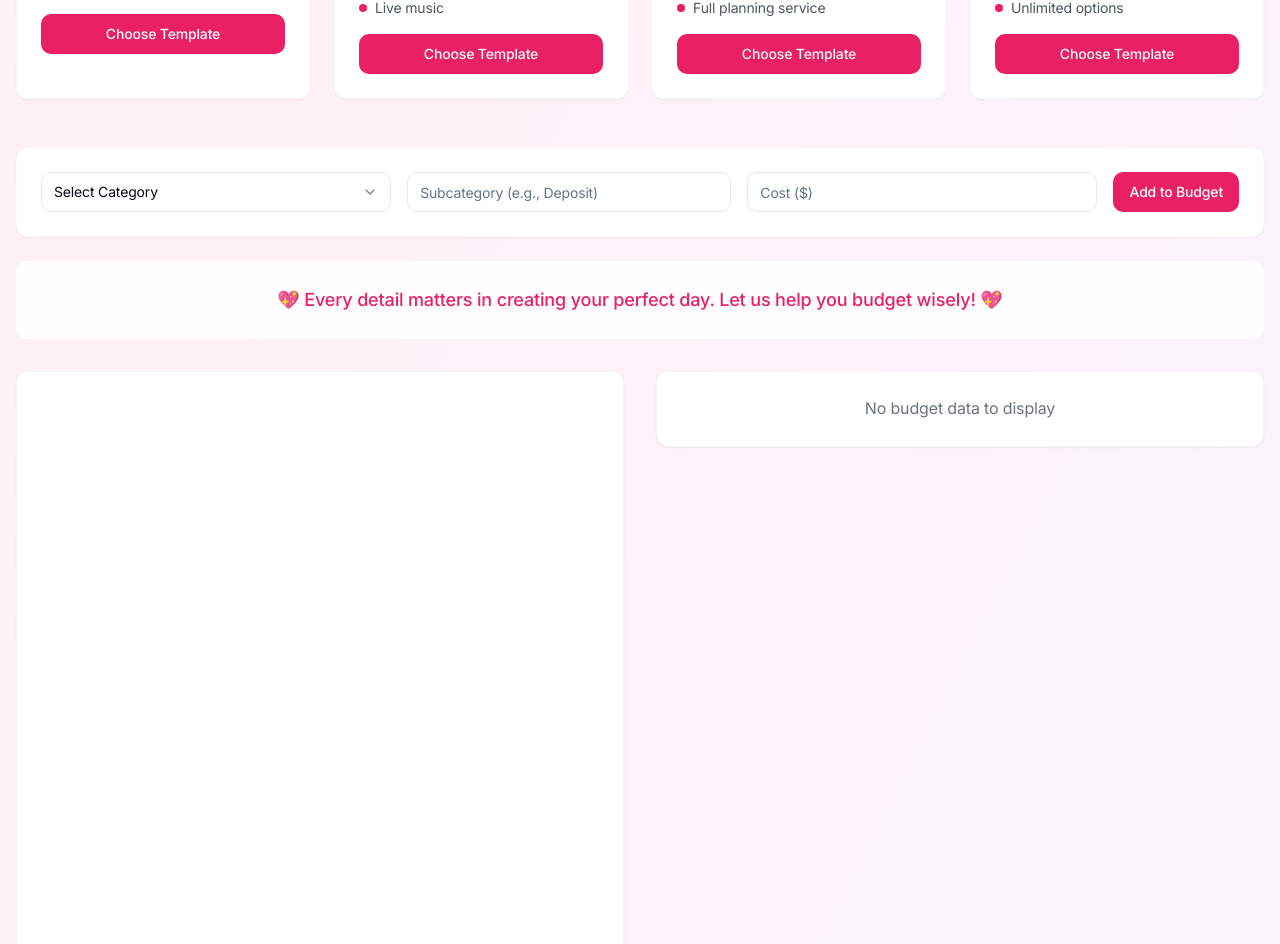
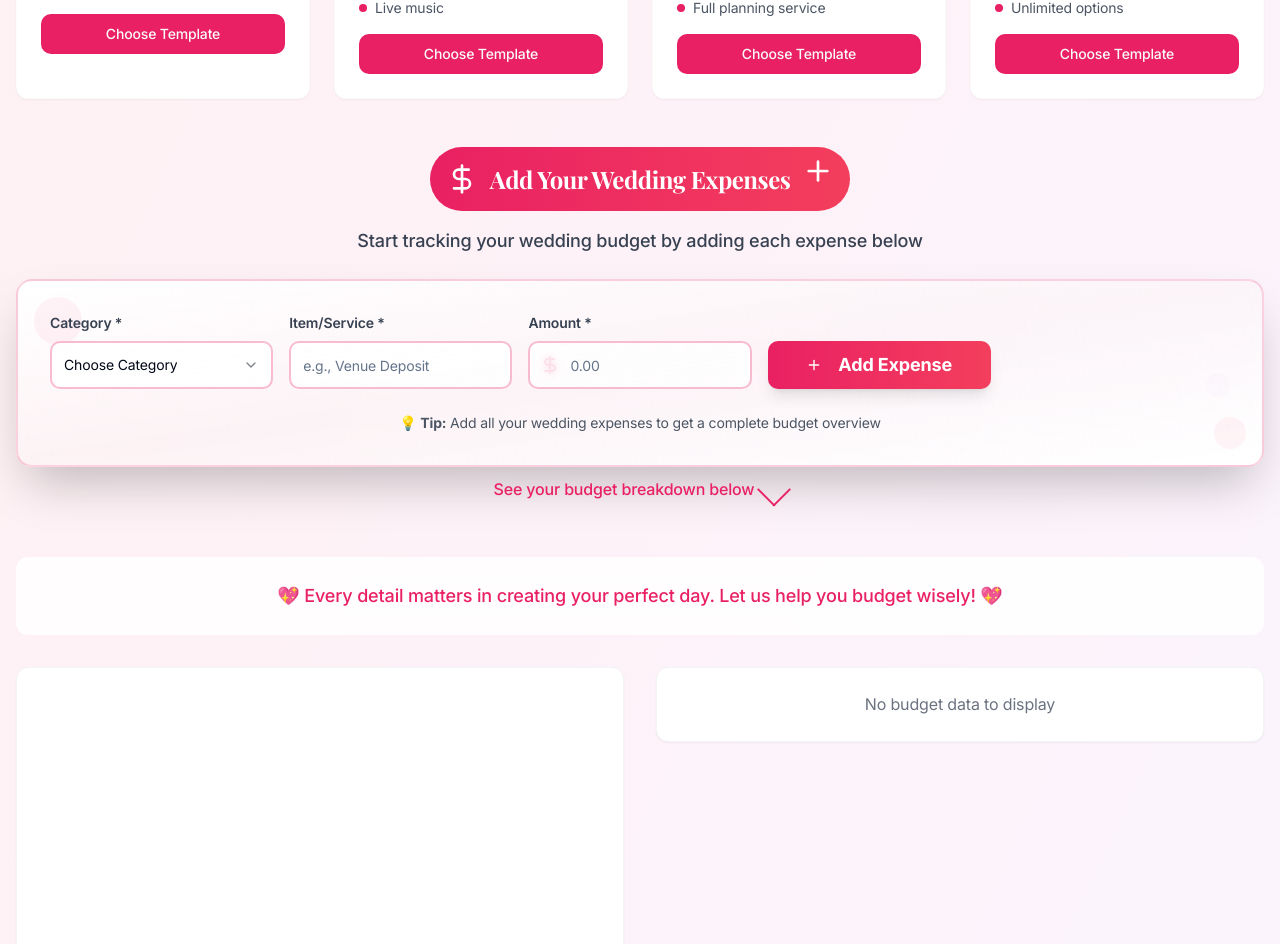
Before and after one commit to Ajaykeats/wedding-county-connect, a React (Vite) app: page /budget in a window 1280 px wide. Shown: the part 920-1864 px from the top of the page. Built offline with nearby package versions, Linux system fonts and the light colour scheme.

Commit message:
feat: Improve budget input section visibility
Enhanced the visual prominence of the expense input section within the budget planner to prevent users from overlooking it.

```diff
--- a/src/components/BudgetInput.tsx
+++ b/src/components/BudgetInput.tsx
@@ -4,6 +4,7 @@ import { Button } from '@/components/ui/button';
 import { Input } from '@/components/ui/input';
 import { Select, SelectContent, SelectItem, SelectTrigger, SelectValue } from '@/components/ui/select';
 import { commonCategories, commonSubcategories, BudgetItem } from '@/types/budget';
+import { Plus, DollarSign } from 'lucide-react';
 
 interface BudgetInputProps {
   onAddItem: (category: string, item: BudgetItem) => void;
@@ -39,14 +40,38 @@ const BudgetInput = ({ onAddItem }: BudgetInputProps) => {
     : [];
 
   return (
-    <div className="bg-white p-6 rounded-lg shadow-sm border border-wedding-blush mb-6">
-      <div className="flex flex-col sm:flex-row gap-4">
+    <div className="relative mb-12">
+      {/* Attention-grabbing header */}
+      <div className="text-center mb-6">
+        <div className="inline-flex items-center gap-3 mb-4 p-4 bg-gradient-to-r from-wedding-pink to-wedding-rose rounded-full">
+          <DollarSign className="h-8 w-8 text-white animate-pulse" />
+          <h2 className="text-2xl font-display font-bold text-white">Add Your Wedding Expenses</h2>
+          <Plus className="h-8 w-8 text-white animate-bounce" />
+        </div>
+        <p className="text-lg text-gray-700 font-medium">
+          Start tracking your wedding budget by adding each expense below
+        </p>
+      </div>
+
+      {/* Prominent input form */}
+      <div className="bg-gradient-to-br from-white via-wedding-blush/30 to-white p-8 rounded-2xl shadow-2xl border-2 border-wedding-pink/20 backdrop-blur-sm relative overflow-hidden">
+        {/* Decorative background elements */}
+        <div className="absolute top-0 left-0 w-full h-full opacity-5">
+          <div className="absolute top-4 left-4 w-12 h-12 bg-wedding-pink rounded-full"></div>
+          <div className="absolute bottom-4 right-4 w-8 h-8 bg-wedding-rose rounded-full"></div>
+          <div className="absolute top-1/2 right-8 w-6 h-6 bg-wedding-lavender rounded-full"></div>
+        </div>
+
+        <div className="relative z-10">
+          <div className="grid grid-cols-1 lg:grid-cols-2 xl:grid-cols-5 gap-4 mb-6">
+            <div className="xl:col-span-1">
+              <label className="block text-sm font-semibold text-gray-700 mb-2">Category *</label>
               <Select
                 value={selectedCategory}
                 onValueChange={setSelectedCategory}
               >
-          <SelectTrigger className="flex-1">
-            <SelectValue placeholder="Select Category" />
+                <SelectTrigger className="h-12 border-2 border-wedding-pink/30 focus:border-wedding-pink bg-white/80 backdrop-blur-sm">
+                  <SelectValue placeholder="Choose Category" />
                 </SelectTrigger>
                 <SelectContent>
                   {commonCategories.map((category) => (
@@ -57,24 +82,31 @@ const BudgetInput = ({ onAddItem }: BudgetInputProps) => {
                   <SelectItem value="other">Other</SelectItem>
                 </SelectContent>
               </Select>
+            </div>
 
             {selectedCategory === 'other' && (
+              <div className="xl:col-span-1">
+                <label className="block text-sm font-semibold text-gray-700 mb-2">Custom Category *</label>
                 <Input
                   type="text"
-            placeholder="Custom Category Name"
+                  placeholder="Enter category name"
                   value={customCategory}
                   onChange={(e) => setCustomCategory(e.target.value)}
-            className="flex-1"
+                  className="h-12 border-2 border-wedding-pink/30 focus:border-wedding-pink bg-white/80 backdrop-blur-sm"
                 />
+              </div>
             )}
 
-        <div className="flex-1 relative">
+            <div className="xl:col-span-1">
+              <label className="block text-sm font-semibold text-gray-700 mb-2">Item/Service *</label>
+              <div className="relative">
                 <Input
                   type="text"
-            placeholder="Subcategory (e.g., Deposit)"
+                  placeholder="e.g., Venue Deposit"
                   value={subcategory}
                   onChange={(e) => setSubcategory(e.target.value)}
                   list="subcategory-suggestions"
+                  className="h-12 border-2 border-wedding-pink/30 focus:border-wedding-pink bg-white/80 backdrop-blur-sm"
                 />
                 {currentSubcategories.length > 0 && (
                   <datalist id="subcategory-suggestions">
@@ -84,21 +116,49 @@ const BudgetInput = ({ onAddItem }: BudgetInputProps) => {
                   </datalist>
                 )}
               </div>
+            </div>
 
+            <div className="xl:col-span-1">
+              <label className="block text-sm font-semibold text-gray-700 mb-2">Amount *</label>
+              <div className="relative">
+                <DollarSign className="absolute left-3 top-1/2 transform -translate-y-1/2 h-5 w-5 text-wedding-pink" />
                 <Input
                   type="number"
-          placeholder="Cost ($)"
+                  placeholder="0.00"
                   value={cost}
                   onChange={(e) => setCost(e.target.value)}
-          className="flex-1"
+                  className="h-12 pl-10 border-2 border-wedding-pink/30 focus:border-wedding-pink bg-white/80 backdrop-blur-sm"
                 />
+              </div>
+            </div>
 
+            <div className="xl:col-span-1">
+              <label className="block text-sm font-semibold text-gray-700 mb-2">&nbsp;</label>
               <Button
                 onClick={handleSubmit}
-          className="bg-wedding-pink hover:bg-wedding-rose text-white"
+                className="w-full h-12 bg-gradient-to-r from-wedding-pink to-wedding-rose hover:from-wedding-rose hover:to-wedding-deep-rose text-white font-bold text-lg shadow-lg hover:shadow-xl transform hover:scale-105 transition-all duration-200"
               >
-          Add to Budget
+                <Plus className="h-5 w-5 mr-2" />
+                Add Expense
               </Button>
+            </div>
+          </div>
+
+          {/* Helper text */}
+          <div className="text-center">
+            <p className="text-sm text-gray-600">
+              💡 <strong>Tip:</strong> Add all your wedding expenses to get a complete budget overview
+            </p>
+          </div>
+        </div>
+      </div>
+
+      {/* Call-to-action arrow pointing down */}
+      <div className="text-center mt-4">
+        <div className="inline-flex items-center gap-2 text-wedding-pink font-medium animate-bounce">
+          <span>See your budget breakdown below</span>
+          <div className="w-6 h-6 border-l-2 border-b-2 border-wedding-pink transform rotate-[-45deg]"></div>
+        </div>
       </div>
     </div>
   );
```
Lines whose indentation alone changed are shown as unchanged.
